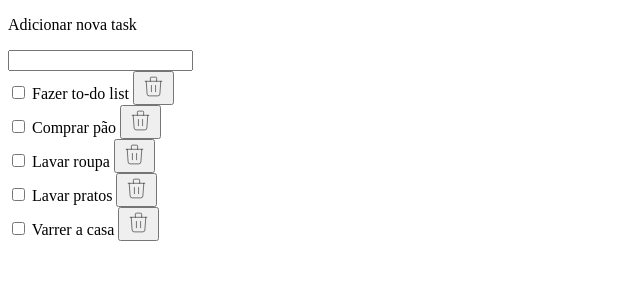
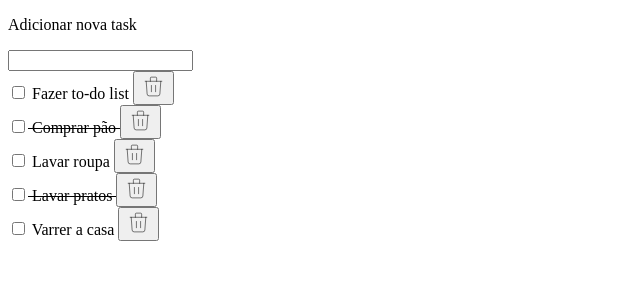
Before and after one commit to Dorishow/portfolio-FrontEnd-angular, an Angular app: page /to-do-list in a window 1280 px wide. Shown: the top 300 px of the page, without its empty margins (0-640 px from the left). Built offline with nearby package versions, Linux system fonts and the light colour scheme.

Commit message:
Line through finished tasks

```diff
--- a/src/app/to-do-list/task-list/task-list.component.html
+++ b/src/app/to-do-list/task-list/task-list.component.html
@@ -6,5 +6,5 @@
 </form>
 
 <section>
-  <app-task *ngFor="let task of tasksFiltradas" (changeStatusTask)="concluirTask($event)" (excluirTask)="removerTask($event)" [task]="task"></app-task>
+  <app-task *ngFor="let task of tasksFiltradas" (changeStatusTask)="changeStatusTask($event)" (excluirTask)="removerTask($event)" [task]="task"></app-task>
 </section>
--- a/src/app/to-do-list/task-list/task-list.component.ts
+++ b/src/app/to-do-list/task-list/task-list.component.ts
@@ -18,8 +18,9 @@ export class TaskListComponent implements OnInit {
   todasTasks: Tarefa[] = []
   tasksFiltradas: Tarefa[] = this.todasTasks
 
-  concluirTask(taskCocluida: Tarefa){
-    console.log('Task concluída',taskCocluida)
+  changeStatusTask(taskCocluida: Tarefa){
+    // this.todasTasks[ this.todasTasks.indexOf(taskCocluida) ].status = TarefaStatus.CONCLUIDA
+    this.atualizarTasksFiltradas()
   }
 
   adicionarTask(event: any){
--- a/src/app/to-do-list/task/task.component.html
+++ b/src/app/to-do-list/task/task.component.html
@@ -1,5 +1,5 @@
 <article>
-  <label>
+  <label [style.text-decoration]="textDecoration">
     <input (change)="EmitChangeStatusTask()" type="checkbox" name="task">
     {{task.nome}}
   </label>
--- a/src/app/to-do-list/task/task.component.ts
+++ b/src/app/to-do-list/task/task.component.ts
@@ -15,8 +15,24 @@ export class TaskComponent implements OnInit {
   @Output() changeStatusTask = new EventEmitter()
   @Output() excluirTask = new EventEmitter()
 
+  textDecoration: string = ''
+
   EmitChangeStatusTask(){
     this.changeStatusTask.emit(this.task)
+    this.changTaskStatus()
+  }
+
+  changTaskStatus(){
+    if(this.task.status === TarefaStatus.CONCLUIDA){
+      this.task.status = TarefaStatus.EM_ANDAMENTO
+      this.textDecoration = ''
+      console.log(' task concluída desmarcada ',this.task)
+    }
+    else{
+      this.task.status = TarefaStatus.CONCLUIDA
+      this.textDecoration = 'line-through'
+      console.log(' task concluída ',this.task)
+    }
   }
 
   EmitExcluirTask(){
@@ -24,6 +40,7 @@ export class TaskComponent implements OnInit {
   }
 
   ngOnInit(): void {
+    this.textDecoration = this.task.status === TarefaStatus.CONCLUIDA? 'line-through' : ''
   }
 
 }
```
